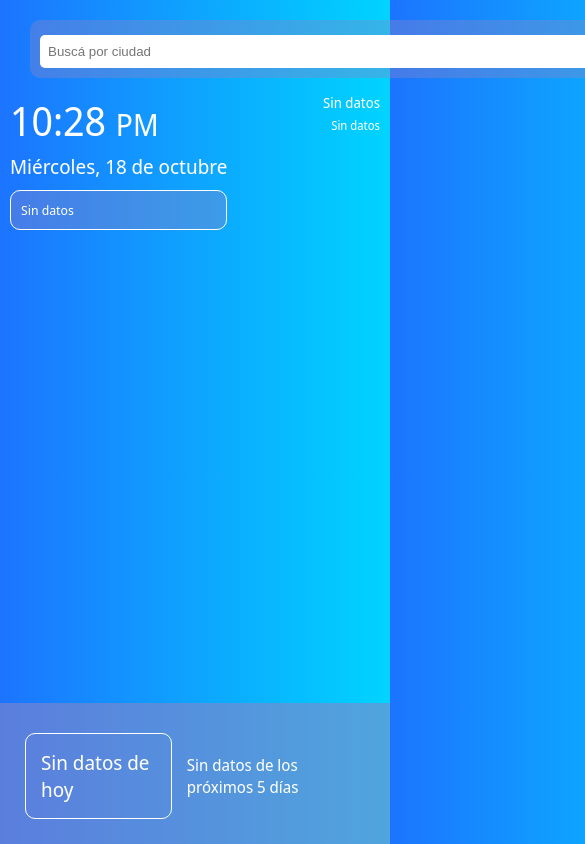
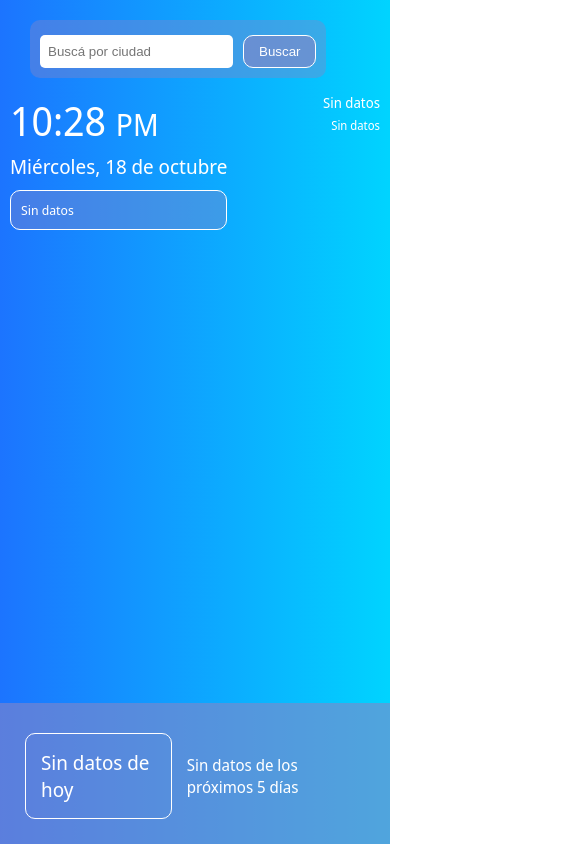
Before and after one commit to im-garcia/im-garcia.github.io, a plain HTML site: page index.html in a window 390 px wide. Shown: the top 844 px of the page, 585 px wide, since content can reach past the window. Drawn offline with Linux system fonts and the light colour scheme.

Commit message:
responsive

```diff
--- a/style.css
+++ b/style.css
@@ -167,6 +167,10 @@ body{
 }
 
 @media only screen and (max-width: 730px){
+
+    .header .search-box input {
+        width: 100%;
+    }
     .future-forecast{
         justify-content: start;
         align-items: none;
```
